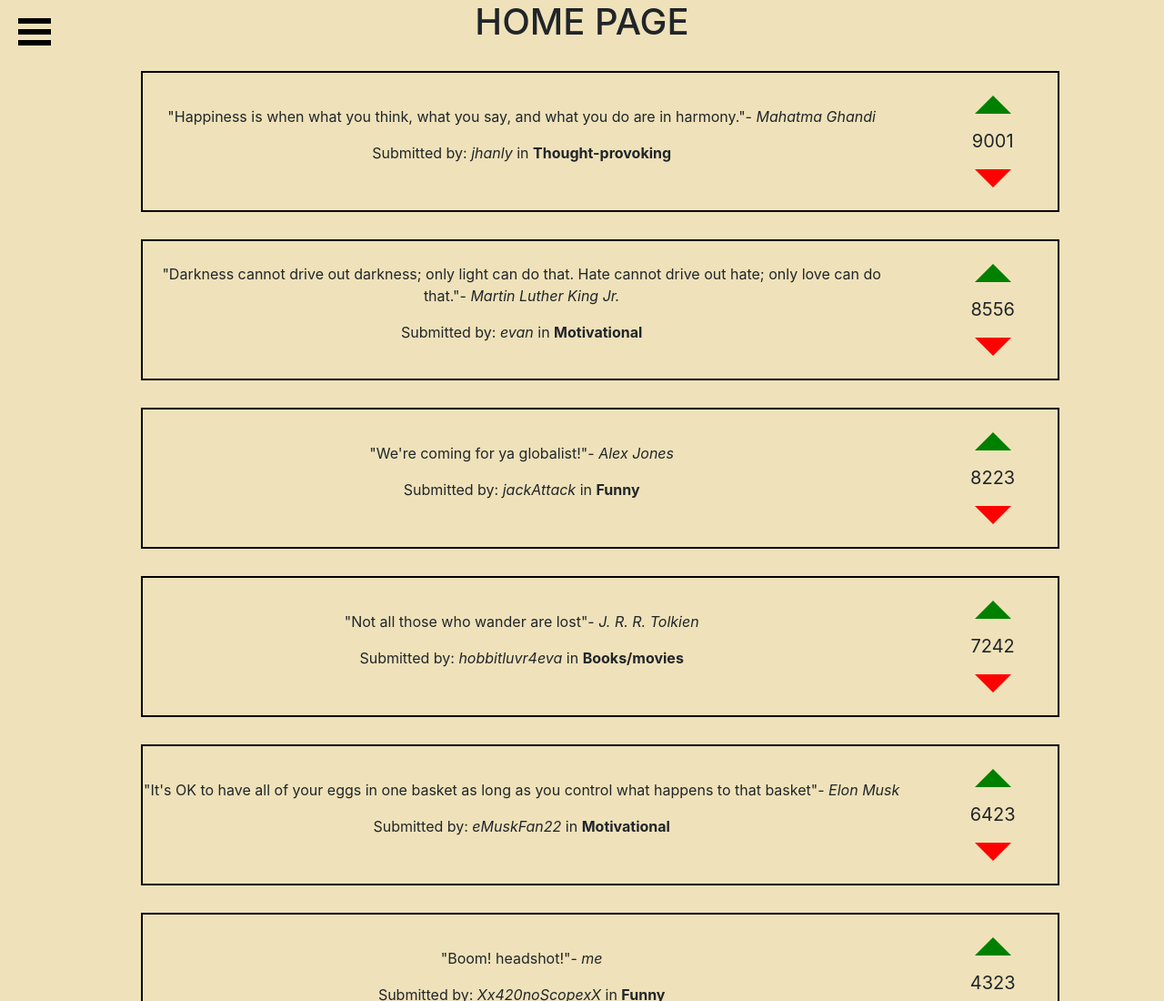
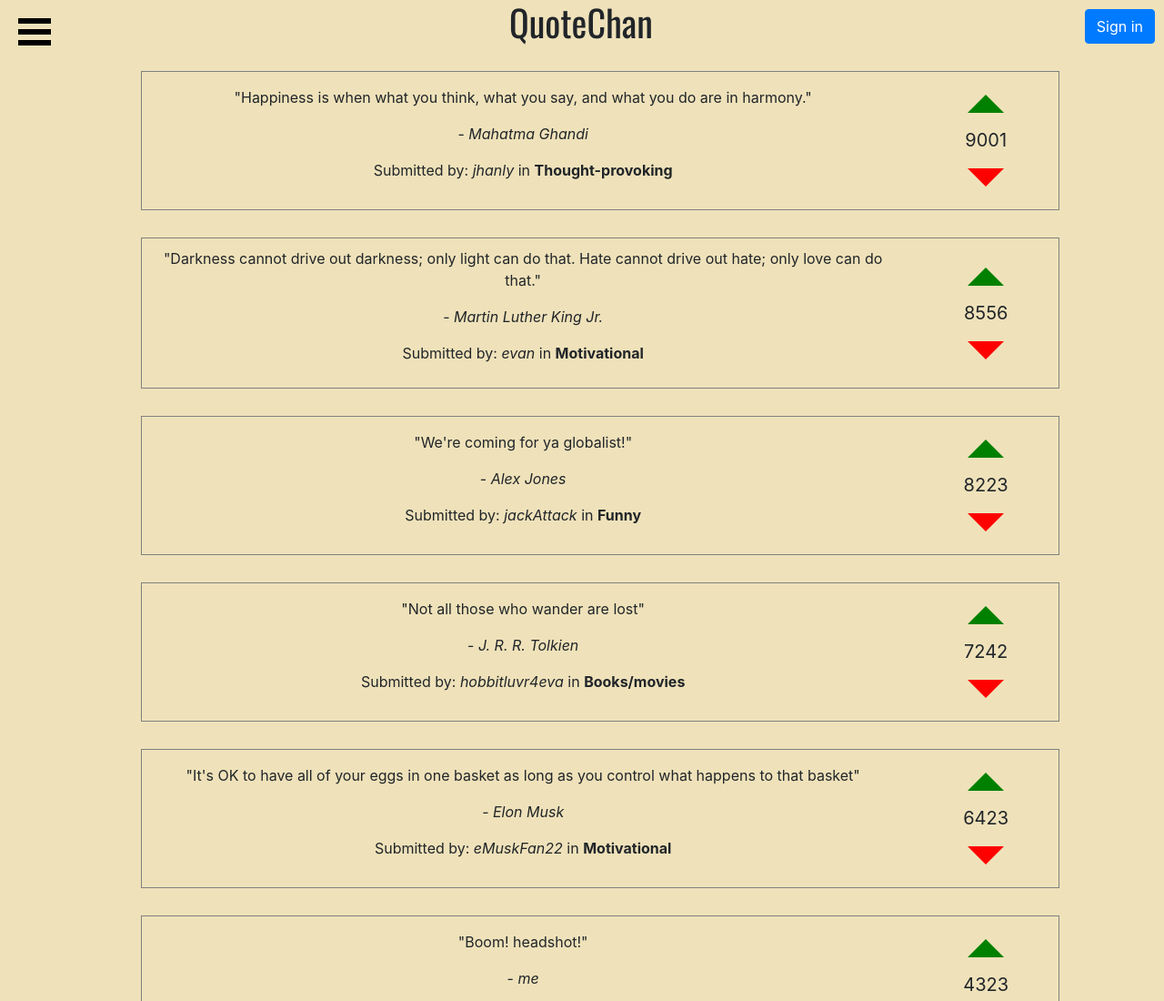
Before and after one commit to JohnnyHanly/QuoteChan, a React app: page / in a window 1280 px wide. Shown: the top 1100 px of the page at 91% size. Built offline with nearby package versions, Linux system fonts and the light colour scheme; a web font is replaced by a local one.

Commit message:
functional user sign in

```diff
--- a/public/index.html
+++ b/public/index.html
@@ -5,8 +5,11 @@
     <meta name="viewport" content="width=device-width, initial-scale=1.0">
     <link rel="stylesheet" href="styles/styles.css">
     <link rel="stylesheet" href="https://stackpath.bootstrapcdn.com/bootstrap/4.1.1/css/bootstrap.min.css" integrity="sha384-WskhaSGFgHYWDcbwN70/dfYBj47jz9qbsMId/iRN3ewGhXQFZCSftd1LZCfmhktB" crossorigin="anonymous">
-    <!-- <link href="http://fonts.googleapis.com/css?family=Corben:bold" rel="stylesheet" type="text/css">
-    <link href="http://fonts.googleapis.com/css?family=Nobile" rel="stylesheet" type="text/css"> -->
+    <link href="https://fonts.googleapis.com/css?family=Audiowide|Cedarville+Cursive|Cormorant+SC|Monoton|Monsieur+La+Doulaise|Montez" rel="stylesheet">
+    <link href="https://fonts.googleapis.com/css?family=Parisienne" rel="stylesheet">
+    <link href="https://fonts.googleapis.com/css?family=Cormorant" rel="stylesheet">
+    <link href="https://fonts.googleapis.com/css?family=Ubuntu" rel="stylesheet">
+    <link href="https://fonts.googleapis.com/css?family=Oswald" rel="stylesheet">
 
     <meta http-equiv="X-UA-Compatible" content="ie=edge">
     <title>Document</title>
--- a/public/styles/styles.css
+++ b/public/styles/styles.css
@@ -1,3 +1,14 @@
+*{
+
+  margin-bottom: 0;
+
+
+}
+#signinButton{
+margin-top:10px;
+margin-right:10px;
+}
+
 .bm-burger-bars{
     background-color: black;
     visibility: visible;
@@ -11,12 +22,17 @@
     top: 20px;
 
   }
+ body,html{
+   background: #efe2ba;
+   height:100%;
+   padding:0;
+   margin:0;
 
+}
   .bm-menu {
     background: #96281B;
     scroll-behavior: smooth;
     overflow:auto;
-
     background-image: url("project1wood2.jpg");
     background-size: 800px;
 
@@ -55,11 +71,47 @@
   margin-bottom:30px;
   width:100%;
   background-color: #efe2ba;
+  font-family: 'Oswald', sans-serif;
+
+
   }
+
+  #booksTitle{
+    font-family: 'Monoton', cursive;
+  }
+  #funnyTitle{
+    font-family: 'Comic Sans',cursive,sans-serif;
+  }
+
+  #motivationTitle{
+    font-family: 'Cormorant', serif;
+
+  }
+   #thoughtTitle{
+    font-family: 'Parisienne', cursive;
+
+
+
+  }
+  #motivationPage{
+
+  }
+  #funnyPage{
+
+  }
+  #thoughtPage{
+
+  }
+  #bookPage{
+
+  }
+
   .clicker {
     cursor:pointer;
     color:white;
     font-size: 30px;
+    font-family: 'Ubuntu', sans-serif;
+
     margin-top: 25px;
     width:100%;
     margin-left: 5px;
@@ -70,7 +122,7 @@
     text-align: center;
     background-color:rgba(.5,.5,.5,.5) ;
 
-    font-family: -apple-system, BlinkMacSystemFont, 'Segoe UI', Roboto, Oxygen, Ubuntu, Cantarell, 'Open Sans', 'Helvetica Neue', sans-serif;
+
 
   }
   .container{
@@ -108,22 +160,18 @@
     margin:30px;
     padding-top: 10px;
     padding-bottom:10px;
-    border:2px solid black;
+    padding-left:10px;
+    padding-right:10px;
+    border:.5px solid gray;
 
   }
   .col{
     margin: auto;
     font-size: 15pt;
+
   }
   .col-10{
     margin:auto;
+    text-align: center;
 
   }
-
-
-  /* h1, h2, h3, h4, h5, h6 {
-    font-family: 'Corben', Georgia, Times, serif !important;
-}
-p, div {
-  font-family: 'Nobile', Helvetica, Arial, sans-serif !important;
-} */
--- a/scripts/components/books.js
+++ b/scripts/components/books.js
@@ -19,8 +19,8 @@ class Books extends React.Component {
         return (
 
 
-            <div className="container">
-                <h1 className="title"> BOOKS/MOVIES </h1>
+            <div className="container"id="booksPage">
+                <h1 className="title" id="booksTitle"> BOOKS/MOVIES </h1>
                 <ul>
                     {
                         this.props.masterList.filter(a => a.category == "Books/movies").map((x, id) => {
--- a/scripts/components/container.js
+++ b/scripts/components/container.js
@@ -5,6 +5,7 @@ import Books from './books';
 import Thought from './thought';
 import Input from './input';
 import Home from './home';
+import Signin from './signin';
 import { scaleRotate as Menu } from 'react-burger-menu'
 
 class Container extends React.Component {
@@ -18,8 +19,14 @@ class Container extends React.Component {
             motivationVisible: false,
             userSubmitVisible: false,
             hasInitialized: true,
-            hasVoted: false,
-            allPosts: []
+            usernameInput:"",
+            passwordInput:"",
+            buttonText: "Sign in",
+            hasAttemptedSignin: false,
+            isUser: false,
+            hasVoted: 0,
+            allPosts: [],
+            userData: []
         }
     }
     componentSwitcher(boolean) {
@@ -44,7 +51,7 @@ class Container extends React.Component {
     flagSwitcher(boolean) {
         switch (boolean) {
             case "motivationVisible":
-                return <Motivation  onDownVote={this.downVote.bind(this)} onUpVote={this.upVote.bind(this)} masterList={this.state.allPosts} />
+                return <Motivation onDownVote={this.downVote.bind(this)} onUpVote={this.upVote.bind(this)} masterList={this.state.allPosts} />
 
             case "booksVisible":
                 return <Books onDownVote={this.downVote.bind(this)} onUpVote={this.upVote.bind(this)} masterList={this.state.allPosts} />
@@ -68,16 +75,16 @@ class Container extends React.Component {
 
     }
 
-    initPosts() {
-        var newArray = [];
-        newArray.push({
+    initData() {
+        var postArray = [];
+        postArray.push({
             quote: "Happiness is when what you think, what you say, and what you do are in harmony.",
             author: "Mahatma Ghandi",
             username: "jhanly",
             category: "Thought-provoking",
             votes: 9001,
-            hasVoted:false,
-            id: Math.floor((Math.random() * 1000) + 1),
+            hasVoted: false,
+            id: Math.floor((Math.random() * 10000) + 1),
 
         },
             {
@@ -86,8 +93,8 @@ class Container extends React.Component {
                 username: "evan",
                 category: "Motivational",
                 votes: 8556,
-                hasVoted:false,
-                id: Math.floor((Math.random() * 1000) + 1),
+                hasVoted: false,
+                id: Math.floor((Math.random() * 10000) + 1),
             },
             {
                 quote: "We're coming for ya globalist!",
@@ -95,8 +102,8 @@ class Container extends React.Component {
                 username: "jackAttack",
                 category: "Funny",
                 votes: 8223,
-                hasVoted:false,
-                id: Math.floor((Math.random() * 1000) + 1),
+                hasVoted: false,
+                id: Math.floor((Math.random() * 10000) + 1),
             },
             {
                 quote: "Not all those who wander are lost",
@@ -104,8 +111,8 @@ class Container extends React.Component {
                 username: "hobbitluvr4eva",
                 category: "Books/movies",
                 votes: 7242,
-                hasVoted:false,
-                id: Math.floor((Math.random() * 1000) + 1),
+                hasVoted: false,
+                id: Math.floor((Math.random() * 10000) + 1),
             },
             {
                 quote: "It's OK to have all of your eggs in one basket as long as you control what happens to that basket",
@@ -113,8 +120,8 @@ class Container extends React.Component {
                 username: "eMuskFan22",
                 category: "Motivational",
                 votes: 6423,
-                hasVoted:false,
-                id: Math.floor((Math.random() * 1000) + 1),
+                hasVoted: false,
+                id: Math.floor((Math.random() * 10000) + 1),
             },
             {
                 quote: "Boom! headshot!",
@@ -122,8 +129,8 @@ class Container extends React.Component {
                 username: "Xx420noScopexX",
                 category: "Funny",
                 votes: 4323,
-                hasVoted:false,
-                id: Math.floor((Math.random() * 1000) + 1)
+                hasVoted: false,
+                id: Math.floor((Math.random() * 10000) + 1)
             },
             {
                 quote: "Be kind, for everyone you meet is fighting a hard battle.",
@@ -131,14 +138,35 @@ class Container extends React.Component {
                 username: "plato_not_play_dough",
                 category: "Thought-provoking",
                 votes: 2334,
-                hasVoted:false,
-                id: Math.floor((Math.random() * 1000) + 1)
+                hasVoted: false,
+                id: Math.floor((Math.random() * 10000) + 1)
             }
 
         );
+        var userArray = [];
+        userArray.push({
+            username: "jhanly1",
+            password: "password",
+            id: Math.floor(Math.random() * 10000 + 1)
+        },
+            {
+                username: "evanN",
+                password: "wordpass",
+                id: Math.floor(Math.random() * 10000 + 1)
+
+            },
+            {
+                username: "jackAttack",
+                password: "pass",
+                id: Math.floor(Math.random() * 10000 + 1)
+
+            }
+
+        )
 
         this.setState({
-            allPosts: newArray,
+            allPosts: postArray,
+            userData: userArray,
             hasInitialized: false
         })
     }
@@ -159,10 +187,9 @@ class Container extends React.Component {
 
         var newArray = [...this.state.allPosts];
         newArray.push(post);
-        //post.id =
-            this.setState({
-                allPosts: newArray
-            })
+        this.setState({
+            allPosts: newArray
+        })
 
     }
     deletePost(index) {
@@ -180,9 +207,9 @@ class Container extends React.Component {
         var newArray = [...this.state.allPosts];
         var object = newArray.find(x => x.id == id);
 
-        if(!object.hasVoted){
+        if (object.hasVoted <= 0) {
             object.votes++;
-            object.hasVoted=true;
+            object.hasVoted++;
         }
         this.setState({
             allPosts: newArray,
@@ -193,9 +220,9 @@ class Container extends React.Component {
 
         var newArray = [...this.state.allPosts];
         var object = newArray.find(x => x.id == id);
-        if(object.hasVoted){
+        if (object.hasVoted >= 0) {
             object.votes--;
-            object.hasVoted=false;
+            object.hasVoted--;
         }
         this.setState({
             allPosts: newArray
@@ -203,10 +230,80 @@ class Container extends React.Component {
 
     }
 
+    verifyUser() {
+
+        var user = this.state.usernameInput;
+        var pass = this.state.passwordInput;
+        var signedin = false;
+
+        for (let key in this.state.userData) {
+
+
+
+            if (this.state.userData[key].username == user && this.state.userData[key].password == pass) {
+                signedin = true;
+            }else{
+                signedin=false;
+
+            }
+
+        }
+        if(signedin){
+            this.setState({
+                isUser: true,
+                username: user,
+                buttonText:user,
+
+
+            })
+        }else{
+            alert("You have entered the wrong credentials. Please try again.");
+        }
+        this.setState({
+            usernameInput:"",
+            passInput:""
+        })
+    }
+
+
+displayError(){
+    var counter= 0;
+    while(counter==0){
+        alert("You have entered invalid credentials. Please try again.");
+        counter++;
+    }
+}
+
+
     render() {
         return (
+            <div id="burgerdiv">
+                <button type="button" className="btn btn-primary float-right" id="signinButton"data-toggle="modal" data-target="#signinModal">{this.state.buttonText}</button>
+                <div className="modal fade" id="signinModal" tabIndex="-1" role="dialog" aria-labelledby="exampleModalLabel" aria-hidden="true">
+                    <div className="modal-dialog" role="document">
+                        <div className="modal-content">
+                            <div className="modal-body">
+                                <form>
+                                    <div className="form-group">
+                                        <label for="recipient-name" className="col-form-label">Enter your username:</label>
+                                        <input type="text" value={this.state.usernameInput} onChange={(event) => { this.setState({ usernameInput: event.target.value }) }} class="form-control" id="userInput"></input>
+                                    </div>
+                                    <div className="form-group">
+                                        <label for="message-text" className="col-form-label">Enter your password:</label>
+                                        <input type="password" className="form-control" value={this.state.passInput} onChange={(event) => { this.setState({ passwordInput: event.target.value }) }} id="passwordInput"></input>
+                                    </div>
+                                </form>
+                            </div>
+                            <div className="modal-footer">
+                                <button type="button" className="btn btn-secondary" data-dismiss="modal">Close</button>
+                                <button onClick={this.verifyUser.bind(this)}
+                                    type="button" className="btn btn-primary" data-dismiss="modal">Sign in</button>
 
-            <div id="burgerdiv">
+                            </div>
+                        </div>
+                    </div>
+                </div>
+
                 <Menu >
                     <li onClick={() => this.componentSwitcher("homeVisible")} id="Home" className="menu-item clicker">Home</li>
                     <li onClick={() => this.componentSwitcher("motivationVisible")} id="Motivational" className="menu-item clicker" href="/">Motivational</li>
@@ -218,7 +315,7 @@ class Container extends React.Component {
 
                 <div>
 
-                    {(this.state.hasInitialized ? this.initPosts() : this.flagSwitcher(this.booleanChecker()))}
+                    {(this.state.hasInitialized ? this.initData() : this.flagSwitcher(this.booleanChecker()))}
                 </div>
             </div>
 
@@ -226,5 +323,4 @@ class Container extends React.Component {
     }
 }
 
-
 export default Container;
--- a/scripts/components/funny.js
+++ b/scripts/components/funny.js
@@ -21,8 +21,8 @@ class Funny extends React.Component {
         return (
 
 
-            <div className="container">
-                <h1 className="title"> FUNNY </h1>
+            <div className="container"id="funnyPage">
+                <h1 className="title"id="funnyTitle"> FUNNY </h1>
                 <ul>
                     {
                         this.props.masterList.filter(a => a.category == "Funny").map((x, index) => {
--- a/scripts/components/home.js
+++ b/scripts/components/home.js
@@ -25,7 +25,7 @@ class Home extends React.Component {
 
 
             <div className="container" id="homepage">
-                <h1 className="title"> HOME PAGE </h1>
+                <h1 className="title"> QuoteChan </h1>
                 <ul>
                     {
                         this.props.masterList.map((x, index) => {
@@ -37,7 +37,8 @@ class Home extends React.Component {
                                     <div className="border1" id="post" key={x.id}>
                                     <div className="row">
 
-                                        <div className="col-10">{<p>"{x.quote}"- <i>{x.author}</i></p>}
+                                        <div className="col-10">{<p>"{x.quote}"</p>}
+                                        {<p> - <i>{x.author}</i></p>}
                                             {<p> Submitted by: <em>{x.username} </em>in <strong>{x.category}</strong></p>}
                                     </div>
                                     <div className="col">
--- a/scripts/components/motivation.js
+++ b/scripts/components/motivation.js
@@ -17,8 +17,8 @@ class Motivation extends React.Component {
         return (
 
 
-            <div className="container">
-                <h1 className="title"> Motivational </h1>
+            <div className="container"id="motivationPage">
+                <h1 className="title"id="motivationTitle"> Motivational </h1>
                 <ul>
                     {
                         this.props.masterList.filter(a => a.category == "Motivational").map((x, index) => {
--- /dev/null
+++ b/scripts/components/signin.js
@@ -0,0 +1,21 @@
+import React from 'react';
+
+class Signin extends React.Component {
+    constructor(props) {
+        super(props);
+        this.state = {
+
+        }
+    }
+
+
+    render() {
+        return ( <div>
+
+</div>
+
+         )
+    }
+}
+
+export default Signin;
--- a/scripts/components/thought.js
+++ b/scripts/components/thought.js
@@ -19,8 +19,8 @@ class Thought extends React.Component {
         return (
 
 
-            <div className="container">
-                <h1 className="title"> THOUGHT-PROVOKING </h1>
+            <div className="container"id="thoughtPage">
+                <h1 className="title"id="thoughtTitle"> Thought-Provoking</h1>
                 <ul>
                     {
                         this.props.masterList.filter(a => a.category == "Thought-provoking").map((x, index) => {
```
